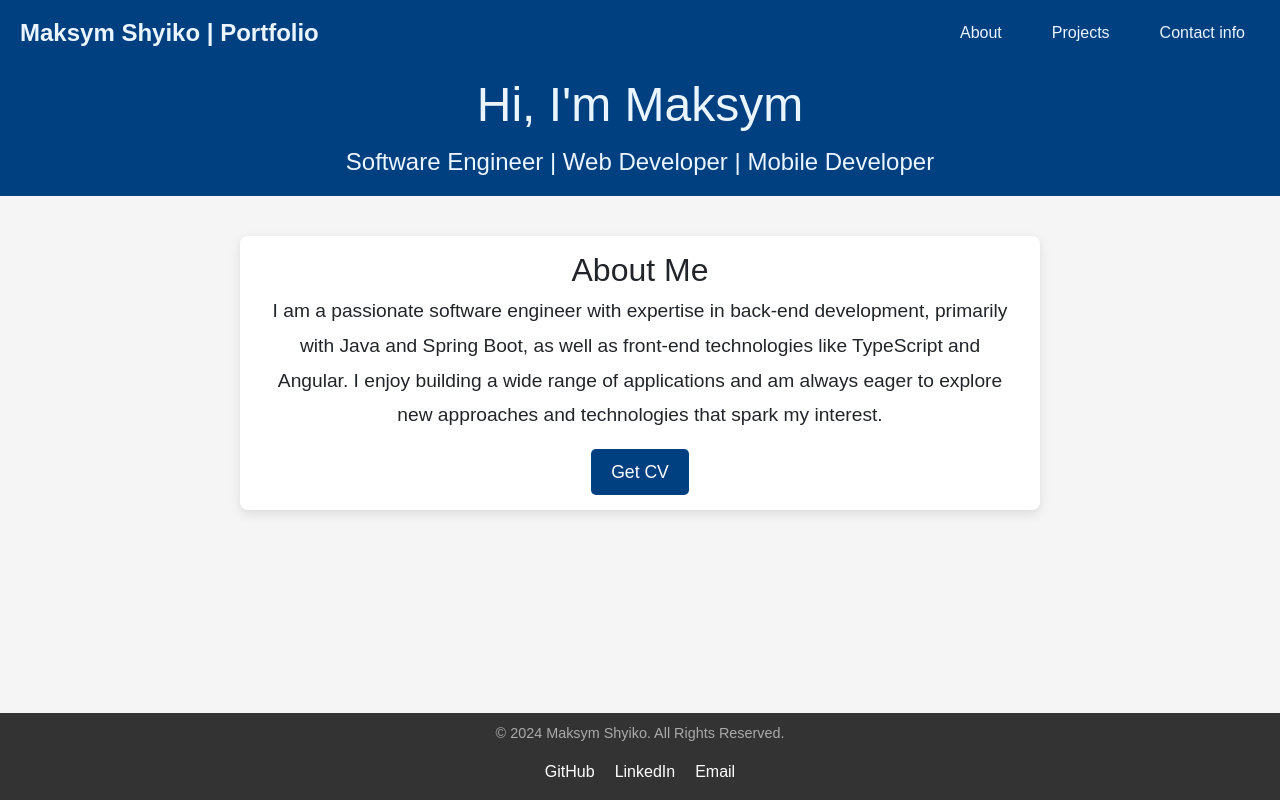
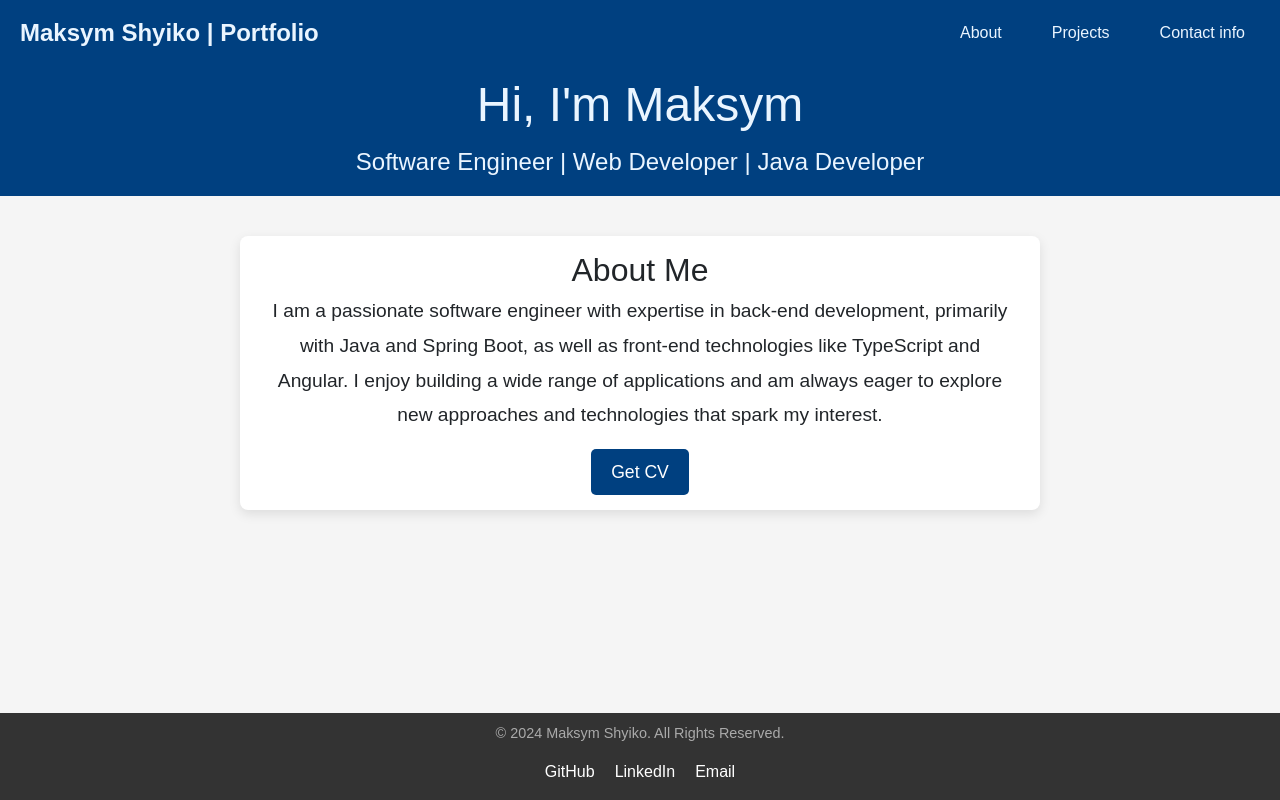
Before and after one commit to M-Bell/Portfolio_FE, an Angular app: page /#/home in a window 1280 px wide. Built offline with nearby package versions, Linux system fonts and the light colour scheme.

Commit message:
Updated headline

```diff
--- a/src/app/layouts/content/home/home.component.html
+++ b/src/app/layouts/content/home/home.component.html
@@ -2,7 +2,7 @@
   <section id="hero" class="hero-section">
     <div class="hero-content">
       <h1>Hi, I'm Maksym</h1>
-      <p>Software Engineer | Web Developer | Mobile Developer</p>
+      <p>Software Engineer | Web Developer | Java Developer</p>
     </div>
   </section>
 
```
